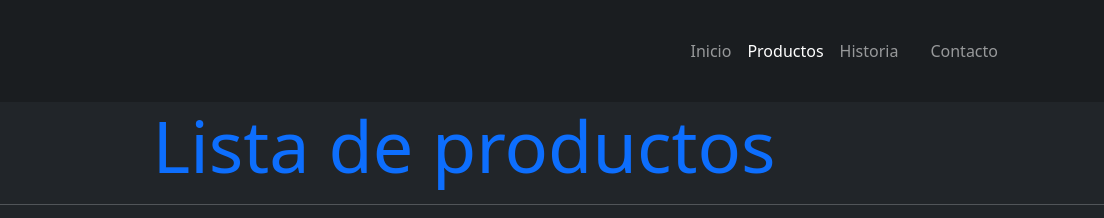
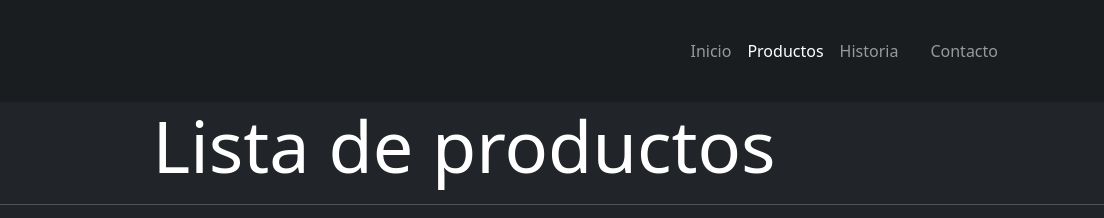
Before and after one commit to cristianq3/panaderiaCocu-41i, a plain HTML site: page pages/productos.html in a window 1280 px wide. Shown: the top 218 px of the page, 176-1280 px from the left. Drawn offline with nearby package versions, Linux system fonts and the light colour scheme.

Commit message:
texto de Lista de productos

```diff
--- a/pages/productos.html
+++ b/pages/productos.html
@@ -60,7 +60,7 @@
       </nav>
     </header>
     <main>
-      <h1 class="display-2 text-center text-primary  accordion "> Lista de productos</h1>
+      <h1 class="display-2 text-center text-white  accordion "> Lista de productos</h1>
       <hr>
       <section class="container">
         <div class="row justify-content-start">
```
